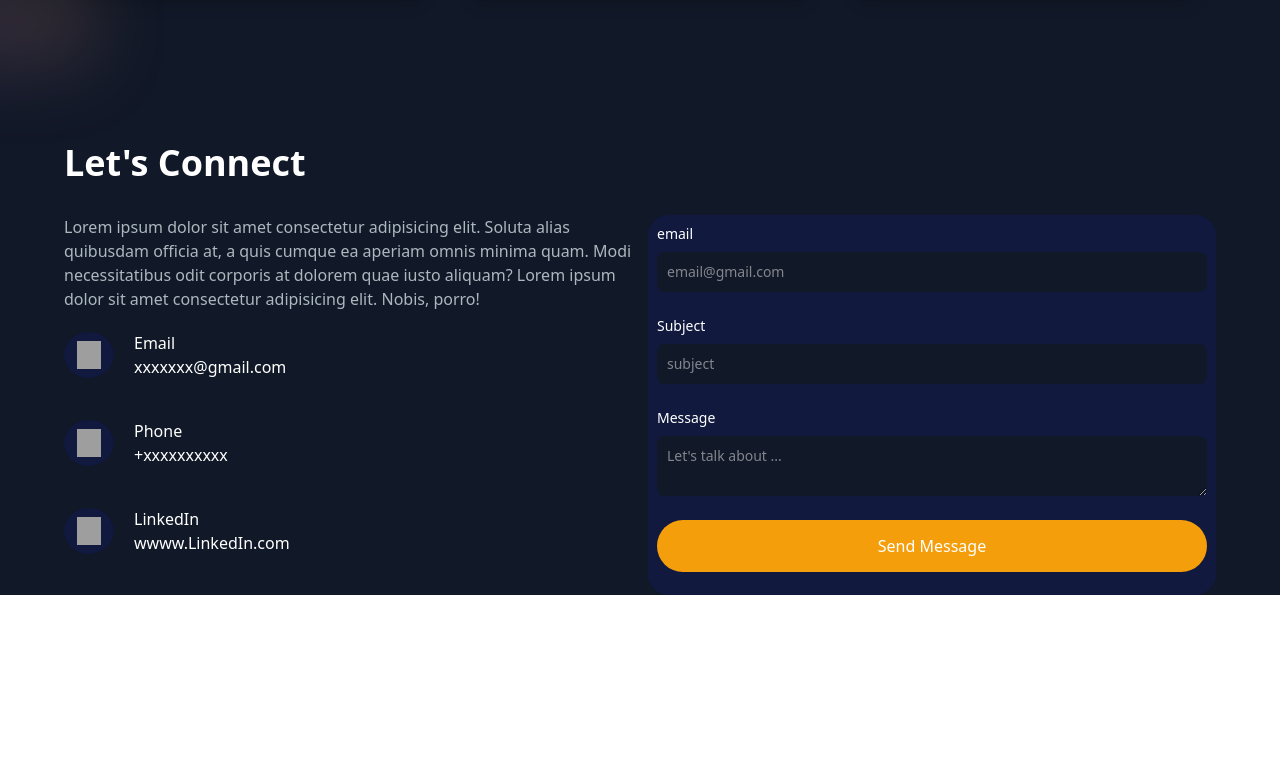
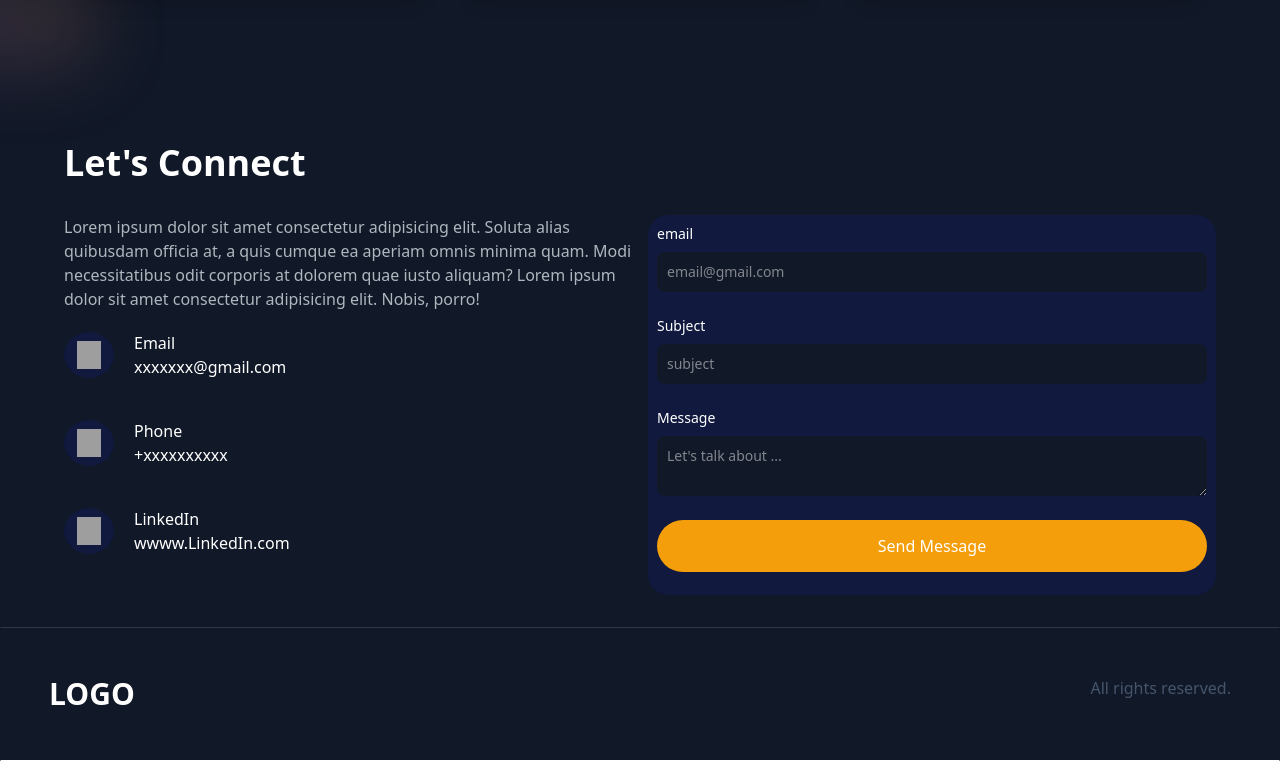
Before and after one commit to TongBud44/my-portfolio, a Vue app: page / in a window 1280 px wide. Shown: the part 4362-5123 px from the top of the page. Before the commit the page ends 4957 px from the top, so only its background shows below. Built offline with nearby package versions, Linux system fonts and the light colour scheme; grey boxes are pictures that could not be loaded.

Commit message:
feat: add footer section into landing page

```diff
--- a/src/App.vue
+++ b/src/App.vue
@@ -20,6 +20,7 @@ const ProjectSection = defineAsyncComponent(() =>
 const ContactSection = defineAsyncComponent(() =>
   import("@/components/ContactSection.vue")
 );
+const Footer = defineAsyncComponent(() => import("@/components/Footer.vue"));
 </script>
 
 <template>
@@ -31,5 +32,6 @@ const ContactSection = defineAsyncComponent(() =>
     <ExperienceAndSkills />
     <ProjectSection />
     <ContactSection />
+    <Footer />
   </div>
 </template>
--- /dev/null
+++ b/src/components/Footer.vue
@@ -0,0 +1,10 @@
+<template>
+  <footer
+    class="mt-8 border z-10 border-t-[#33353F] border-l-transparent border-r-transparent text-white"
+  >
+    <div class="container p-12 flex justify-between">
+      <div class="text-white text-3xl font-bold">LOGO</div>
+      <p class="text-slate-600">All rights reserved.</p>
+    </div>
+  </footer>
+</template>
```
